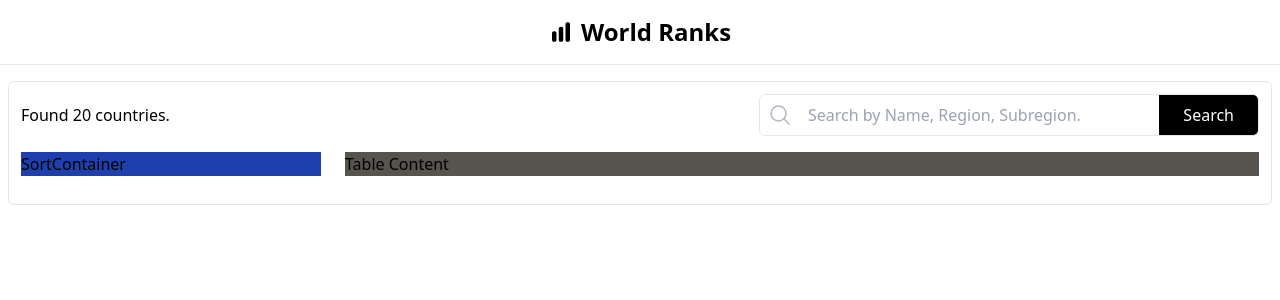
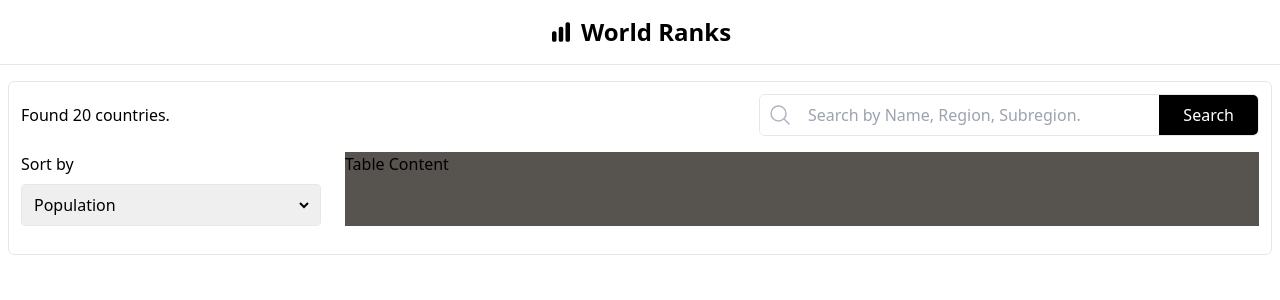
Before and after one commit to iabdwahab/world-ranks, a Next.js app: page / in a window 1280 px wide. Shown: the top 300 px of the page. Built offline with nearby package versions, Linux system fonts and the light colour scheme.

Commit message:
Creating Sorting Component.

```diff
--- a/src/app/page.tsx
+++ b/src/app/page.tsx
@@ -10,7 +10,7 @@ export default function Home() {
         <main className="border rounded-md my-4 p-3">
           <SearchContainer />
           <div className="grid lg:grid-cols-main-grid gap-6 my-4">
-            <aside className="bg-blue-800">
+            <aside>
               <Sidebar />
             </aside>
             <div className="bg-stone-600">Table Content</div>
--- a/src/components/sidebar/sort/SortContainer.tsx
+++ b/src/components/sidebar/sort/SortContainer.tsx
@@ -1,5 +1,22 @@
+import { sortingOptions } from '@/data/localData';
+
 const SortContainer = () => {
-  return <div>SortContainer</div>;
+  return (
+    <div className="grid gap-2">
+      <h3 className="font-medium">Sort by</h3>
+      <div className="border rounded">
+        <select id="sort-select" className="capitalize w-full border-r-8 border-r-transparent rounded p-2">
+          {sortingOptions.map((option) => {
+            return (
+              <option key={option} value={option} className="capitalize">
+                {option}
+              </option>
+            );
+          })}
+        </select>
+      </div>
+    </div>
+  );
 };
 
 export default SortContainer;
--- /dev/null
+++ b/src/data/localData.ts
@@ -0,0 +1,3 @@
+export const sortingOptions = ['population', 'area', 'name'];
+
+export const regions = ['americas', 'antarctic', 'africa', 'asia', 'europe'];
```
